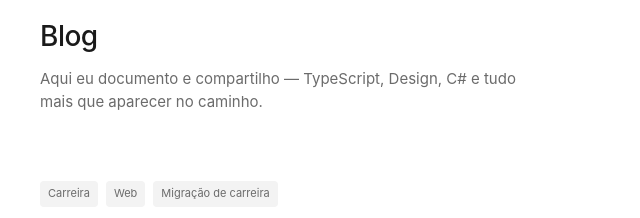
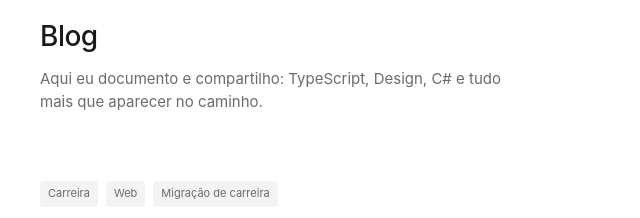
Before and after one commit to myllenabitar/meu-blog, an Astro site: page / in a window 1280 px wide. Shown: the part 184-402 px from the top of the page, 0-640 px from the left. Built offline with nearby package versions, Linux system fonts and the light colour scheme; Astro itself is replaced by a stand-in of ours.

Commit message:
Update og:description in BaseLayouts.astro and refine subheading in index.astro

```diff
--- a/src/layouts/BaseLayouts.astro
+++ b/src/layouts/BaseLayouts.astro
@@ -11,7 +11,7 @@ const { title, description = "Blog da Myllena" } = Astro.props;
 <html lang="pt-BR">
   <head>
     <meta property="og:title" content="Myllena Bitar | Desenvolvedora Full-Stack" />
-    <meta property="og:description" content="Portfólio e anotações de dev. Interfaces e aplicações com React, Next.JS, C# e Astro." />
+    <meta property="og:description" content="Portfólio e anotações de dev. Interfaces e aplicações com React, Next.JS e C#" />
     <meta property="og:image" content="/myllenabitar.jpeg" />
     <meta property="og:type" content="website" />
     <meta charset="UTF-8" />
--- a/src/pages/index.astro
+++ b/src/pages/index.astro
@@ -12,7 +12,7 @@ const posts = await getCollection("blog");
   <section class="hero">
     <p class="label">dev</p>
     <h1>Blog</h1>
-    <p class="sub">Aqui eu documento e compartilho — TypeScript, Design, C# e tudo mais que aparecer no caminho.</p>
+    <p class="sub">Aqui eu documento e compartilho: TypeScript, Design, C# e tudo mais que aparecer no caminho.</p>
   </section>
 
   <section class="posts">
```
Also changed, not shown: public/favicon.png.
